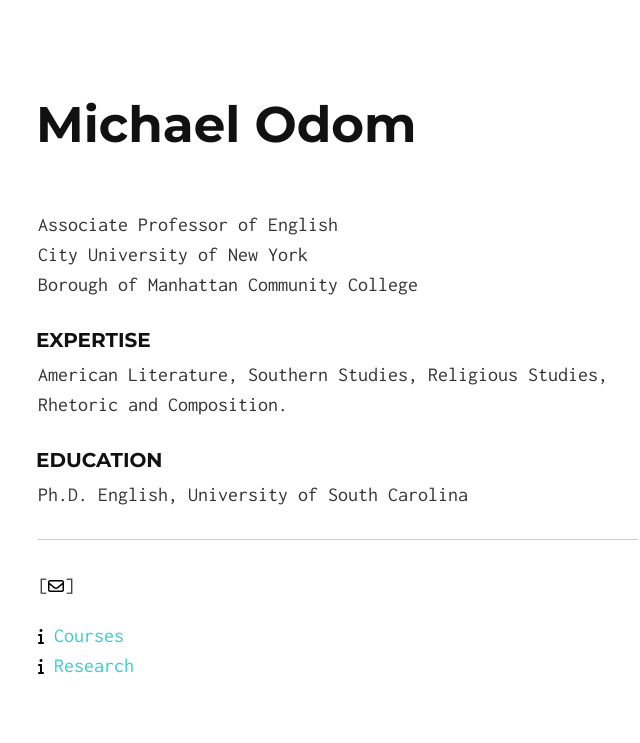
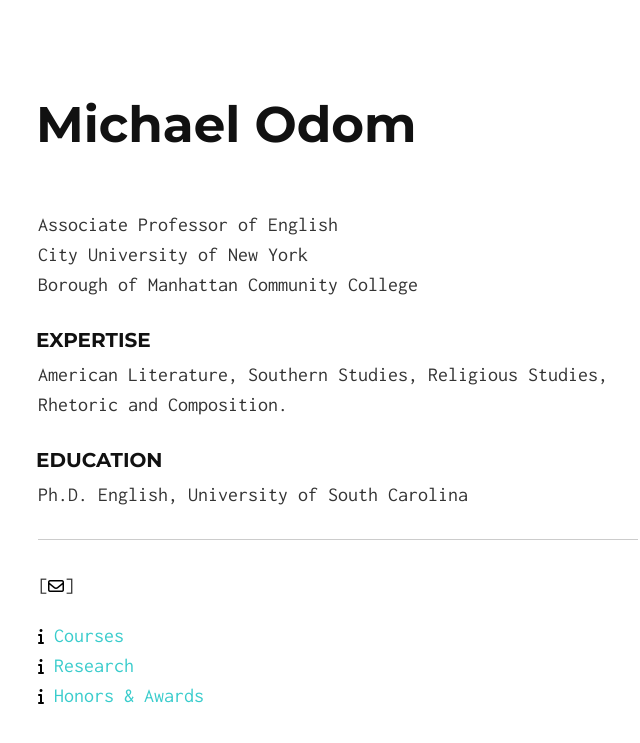
Before and after one commit to michaelodom/michaelodom.github.io, a Jekyll site: the page built from index.md, in a window 1280 px wide. Shown: the top 743 px of the page, without its empty margins (302-942 px from the left). Built offline with Jekyll 4.4.1, drawn with Linux system fonts in a browser that asks for light colours; nearby versions of some CDN libraries.

Commit message:
Update index.md

```diff
--- a/index.md
+++ b/index.md
@@ -8,7 +8,6 @@ layout: default
 <br>-->
 
 # Michael Odom
-
 Associate Professor of English
 City University of New York
 Borough of Manhattan Community College
@@ -27,3 +26,4 @@ Ph.D. English, University of South Carolina
 
 [<i class="fa fa-info"></i>](/courses/){: .awe-ico } [Courses](/courses/)
 [<i class="fa fa-info"></i>](/research/){: .awe-ico } [Research](/research/)
+[<i class="fa fa-info"></i>](/awards/){: .awe-ico } [Honors & Awards](/awards/)
```
